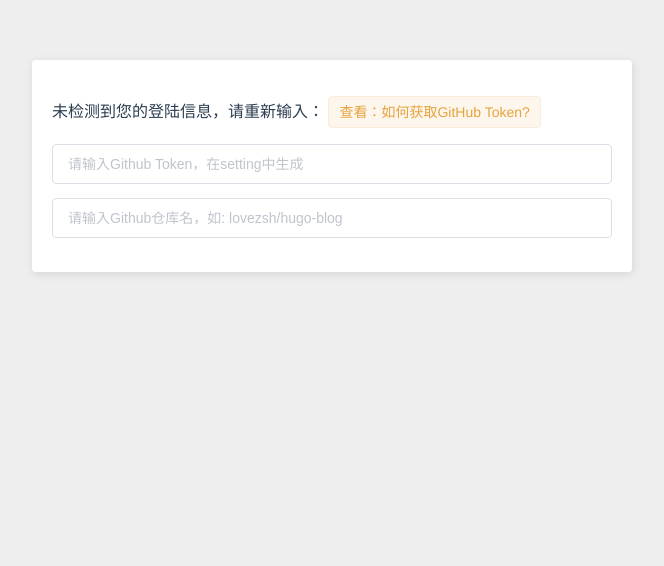
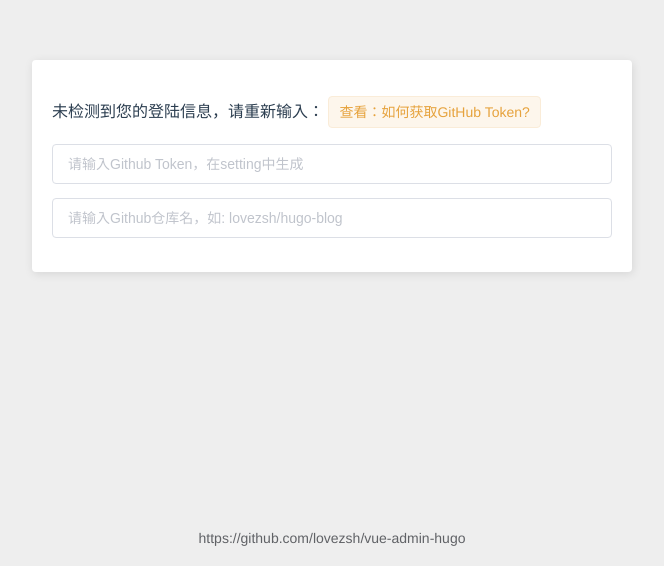
Before and after one commit to dlzmoe/HugoFast, a Vue app: page /login#/login in a window 1280 px wide. Shown: the part 234-800 px from the top of the page, without its empty margins (308-972 px from the left). Built offline with nearby package versions, Linux system fonts and the light colour scheme; what vue-simple-markdown would draw is missing.

Commit message:
:lipstick: 添加底部版权信息

```diff
--- a/src/assets/style/modules/login.css
+++ b/src/assets/style/modules/login.css
@@ -26,3 +26,10 @@
   cursor: pointer;
   font-size: 14px;
 }
+.login .fixed {
+  position: fixed;
+  bottom: 20px;
+  width: 100%;
+  left: 0;
+  text-align: center;
+}
--- a/src/assets/style/modules/login.scss
+++ b/src/assets/style/modules/login.scss
@@ -30,4 +30,12 @@
     cursor: pointer;
     font-size: 14px;
   }
+
+  .fixed {
+    position: fixed;
+    bottom: 20px;
+    width: 100%;
+    left: 0;
+    text-align: center;
+  }
 }
--- a/src/views/login.vue
+++ b/src/views/login.vue
@@ -3,7 +3,9 @@
     <div class="container">
       <p>
         未检测到您的登陆信息，请重新输入：
-        <el-tag type="warning" @click="dialogVisible = true">查看：如何获取GitHub Token?</el-tag>
+        <el-tag type="warning" @click="dialogVisible = true"
+          >查看：如何获取GitHub Token?</el-tag
+        >
       </p>
       <el-input
         v-model="ghpToken"
@@ -26,11 +28,15 @@
       <el-button type="primary" @click="setLogin" v-if="hide2">确认</el-button>
     </div>
 
+    <div class="fixed">
+      <el-link href="https://github.com/lovezsh/vue-admin-hugo" target="_blank">https://github.com/lovezsh/vue-admin-hugo</el-link>
+    </div>
+
     <el-dialog title="如何获取GitHub Token?" :visible.sync="dialogVisible" width="30%">
       <p>
         1. 前往
-        <a href="https://github.com/settings/tokens/" target="_blank"
-          >https://github.com/settings/tokens/</a
+        <el-link href="https://github.com/settings/tokens/" target="_blank"
+          >https://github.com/settings/tokens/</el-link
         >
       </p>
       <p>2. 获取以下权限：repo / user</p>
```
